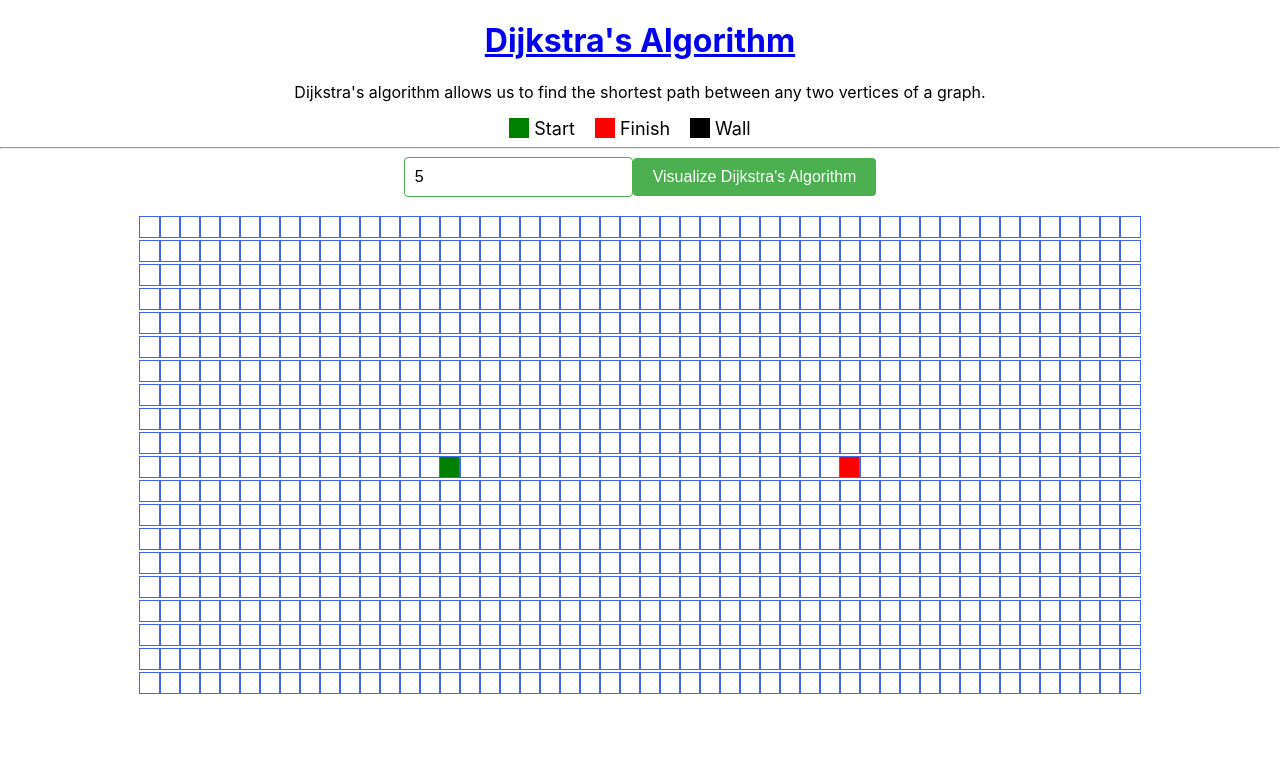
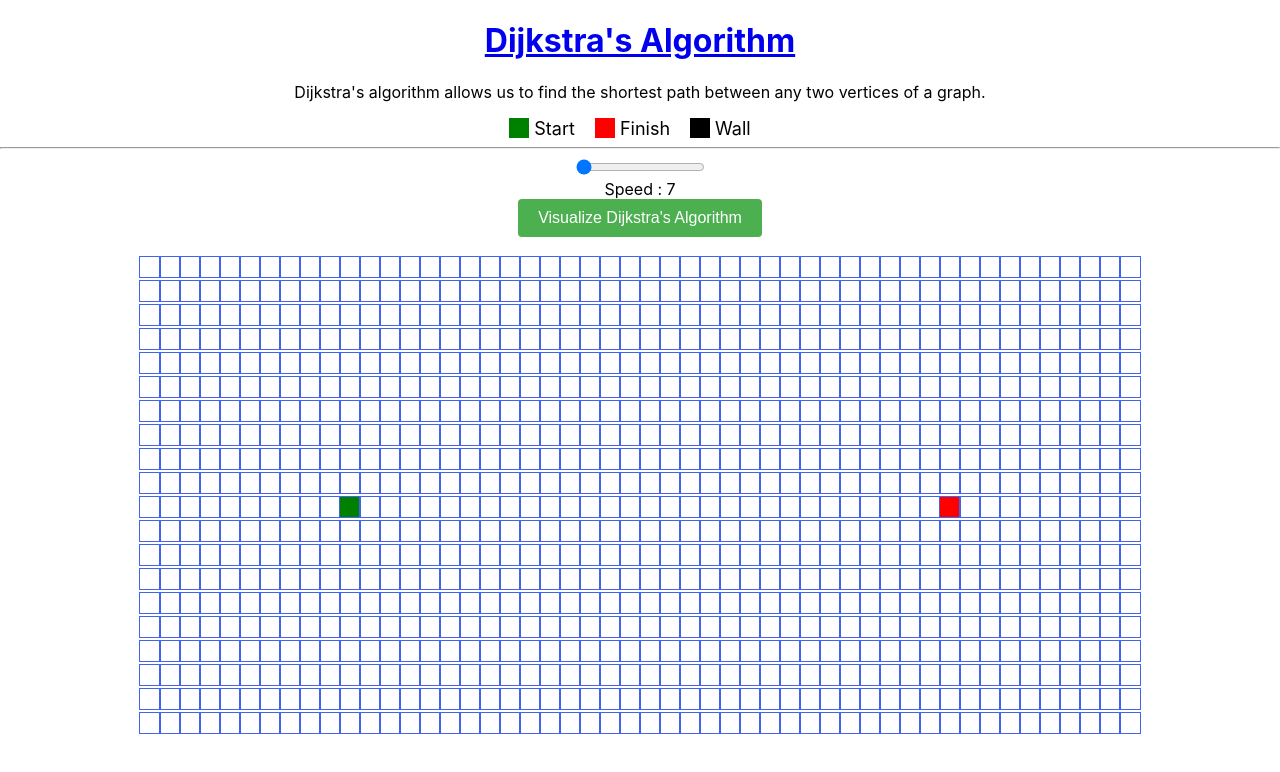
Before and after one commit to jatin-choubey/Dijkstras-Algorithm-Visualizer, a React (Create React App) app: page / in a window 1280 px wide. Shown: the top 772 px of the page. Built offline with nearby package versions, Linux system fonts and the light colour scheme.

Commit message:
Changed input to Slider.

```diff
--- a/src/PathfindingVisualizer/PathfindingVisualizer.jsx
+++ b/src/PathfindingVisualizer/PathfindingVisualizer.jsx
@@ -4,9 +4,9 @@ import { dijkstra, getNodesInShortestPathOrder } from '../algorithms/dijkstra';
 import './PathfindingVisualizer.css';
 
 const START_NODE_ROW = 10;
-const START_NODE_COL = 15;
+const START_NODE_COL = 10;
 const FINISH_NODE_ROW = 10;
-const FINISH_NODE_COL = 35;
+const FINISH_NODE_COL = 40;
 
 export default class PathfindingVisualizer extends Component {
   constructor() {
@@ -14,7 +14,7 @@ export default class PathfindingVisualizer extends Component {
     this.state = {
       grid: [],
       mouseIsPressed: false,
-      animationSpeed: 5, // Default animation speed
+      animationSpeed: 7, // Default animation speed
     };
   }
 
@@ -58,7 +58,6 @@ export default class PathfindingVisualizer extends Component {
   }
 
   animateShortestPath(nodesInShortestPathOrder) {
-
     for (let i = 0; i < nodesInShortestPathOrder.length; i++) {
       setTimeout(() => {
         const node = nodesInShortestPathOrder[i];
@@ -77,9 +76,8 @@ export default class PathfindingVisualizer extends Component {
     this.animateDijkstra(visitedNodesInOrder, nodesInShortestPathOrder);
   }
 
-  setAnimationSpeed(event) {
-    const speed = parseInt(event.target.value);
-    this.setState({ animationSpeed: speed });
+  setAnimationSpeed(value) {
+    this.setState({ animationSpeed: value });
   }
 
   render() {
@@ -87,13 +85,17 @@ export default class PathfindingVisualizer extends Component {
 
     return (
       <>
-        <input
-        className="custom-input"
-          type="number"
-          value={animationSpeed}
-          placeholder="Animation Speed"
-          onChange={(event) => this.setAnimationSpeed(event)}
-        />
+        <div className="slider-container">
+          <input
+            className="custom-slider"
+            type="range"
+            min="1"
+            max="1000"
+            value={animationSpeed}
+            onChange={(event) => this.setAnimationSpeed(event.target.value)}
+          />
+          <div className="slider-label"> Speed : {animationSpeed}</div>
+        </div>
         <button className="custom-button" onClick={() => this.visualizeDijkstra()}>
           Visualize Dijkstra's Algorithm
         </button>
@@ -111,15 +113,11 @@ export default class PathfindingVisualizer extends Component {
                       isStart={isStart}
                       isWall={isWall}
                       mouseIsPressed={mouseIsPressed}
-                      onMouseDown={(row, col) =>
-                        this.handleMouseDown(row, col)
-                      }
-                      onMouseEnter={(row, col) =>
-                        this.handleMouseEnter(row, col)
-                      }
+                      onMouseDown={(row, col) => this.handleMouseDown(row, col)}
+                      onMouseEnter={(row, col) => this.handleMouseEnter(row, col)}
                       onMouseUp={() => this.handleMouseUp()}
                       row={row}
-                    ></Node>
+                    />
                   );
                 })}
               </div>
```
